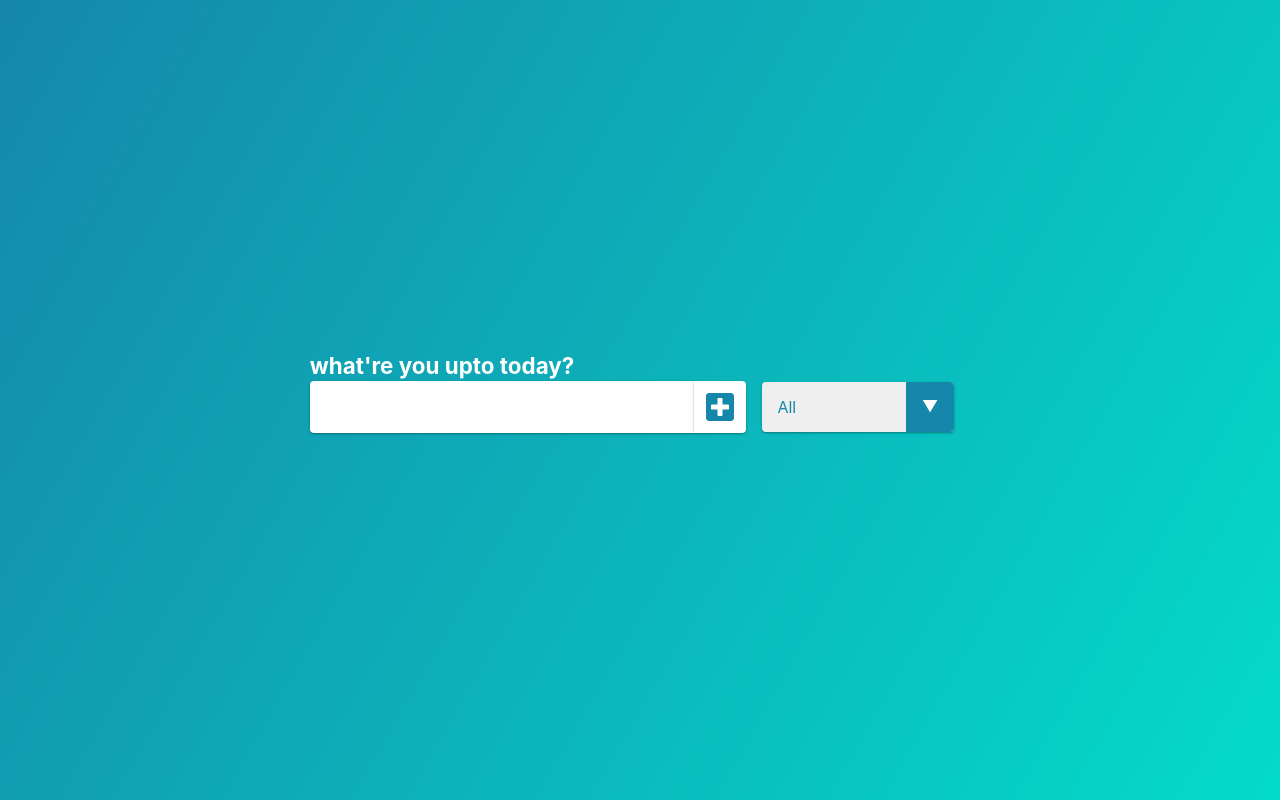
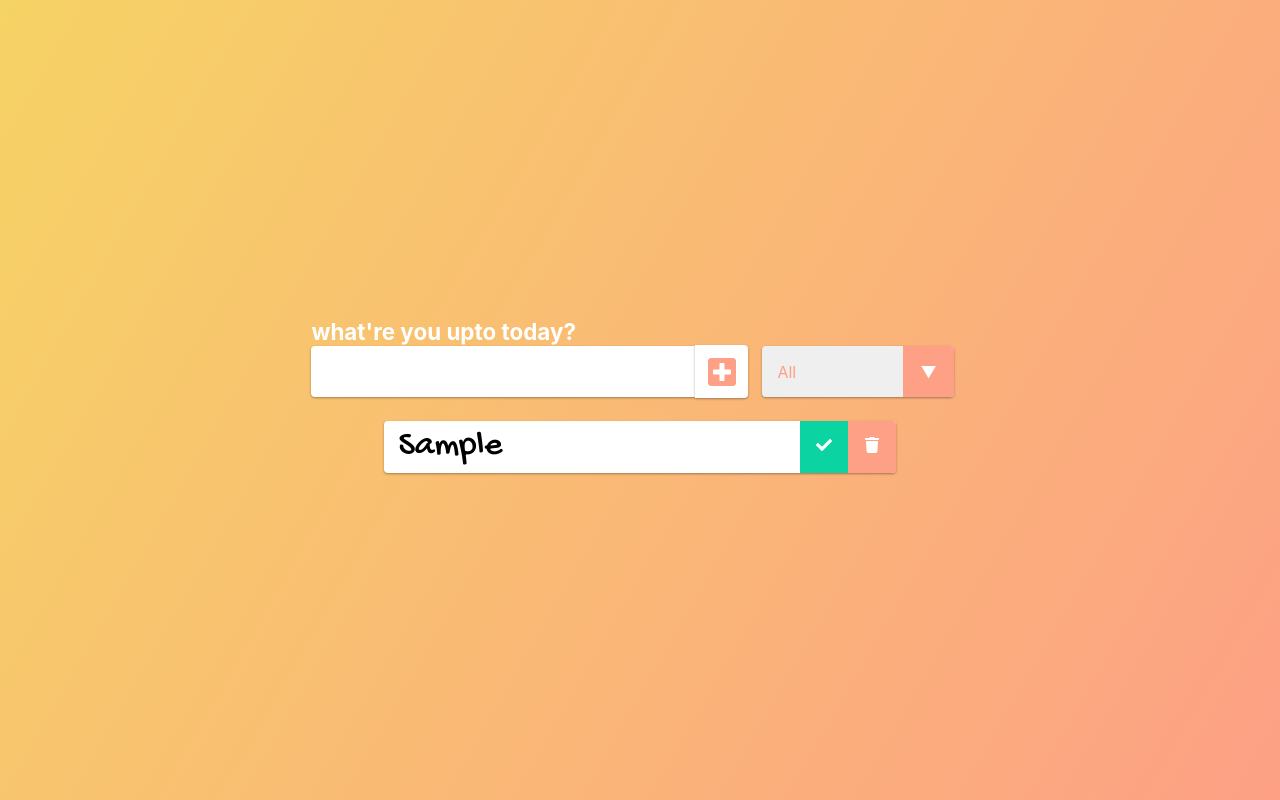
Before and after one commit to jaisharx/react-todo-app, a React (Create React App) app: page / in a window 1280 px wide. Both pictures are taken after typing "Sample" into the empty fields and a click on the button 720 px from the left and 407 px from the top of the page. Built offline with nearby package versions, Linux system fonts and the light colour scheme.

Commit message:
working on todoItems

```diff
--- a/src/components/App/App.js
+++ b/src/components/App/App.js
@@ -19,7 +19,7 @@ function App() {
                 inputText={inputText}
                 setInputText={setInputText}
             />
-            <TodoList />
+            <TodoList setTodos={setTodos} todos={todos}/>
         </div>
     );
 }
--- a/src/components/App/App.scss
+++ b/src/components/App/App.scss
@@ -39,7 +39,7 @@ form {
         transition: all 0.3s cubic-bezier(.25,.8,.25,1);
 
         transition: all 0.3s ease;
-        color: var(--primary-color-1);
+        color: var(--primary-color-2);
         background: #f7fffe;
         cursor: pointer;
         border-radius: 0;
@@ -48,7 +48,7 @@ form {
 
         &:hover {
             transform: scale(1.1);
-            background: var(--primary-color-1);
+            background: var(--primary-color-2);
             color: white;
         }
 
@@ -84,17 +84,25 @@ form {
 }
 
 .todo {
-    margin: 0.5rem;
-    background: white;
-    font-size: 1.5rem;
+    margin: 0.6rem;
+    padding-left: .4rem;
+    font-size: 2.2rem;
+    background: #fff;
     color: black;
+    width: 40vw;
     display: flex;
-    justify-content: space-between;
+    justify-content: center;
     align-items: center;
     transition: all 1s ease;
+
+
+    border-radius: 4px;
+    box-shadow: 0 1px 3px rgba(0,0,0,0.12), 0 1px 2px rgba(0,0,0,0.24);
 }
 .todo li {
     flex: 1;
+    font-family: 'Gochi Hand', cursive;
+    text-transform: capitalize;
 }
 
 .trash-btn,
@@ -102,12 +110,31 @@ form {
     background: var(--primary-color-2);
     color: white;
     border: none;
+    border-radius: 0;
     padding: 1rem;
     cursor: pointer;
     font-size: 1rem;
+    transition: all 0.3s cubic-bezier(.25,.8,.25,1);
+
+    &:hover {
+        transform: scale(1.1);
+        box-shadow: 0 14px 28px rgba(0,0,0,0.25), 0 10px 10px rgba(0,0,0,0.22);
+    }
+
+    &:active {
+        transform: scale(1);
+    }
+
+    &:focus {
+        outline: 0;
+    }
 }
 .complete-btn {
     background: rgb(11, 212, 162);
+}
+.trash-btn {
+    border-top-right-radius: 4px;
+    border-bottom-right-radius: 4px;
 }
 .todo-item {
     padding: 0rem 0.5rem;
@@ -142,7 +169,7 @@ select {
 
 /* Custom Select */
 .select {
-    margin: 1rem;
+    margin: .9rem;
     position: relative;
     overflow: hidden;
 
@@ -150,7 +177,7 @@ select {
     box-shadow: var(--box-shadow);
 }
 select {
-    color: var(--primary-color-1);
+    color: var(--primary-color-2);
     font: inherit;
     cursor: pointer;
     width: 12rem;
@@ -161,8 +188,8 @@ select {
     position: absolute;
     top: -2px;
     right: 0;
-    padding: 1rem;
-    background: var(--primary-color-1);
+    padding: 1.1rem;
+    background: var(--primary-color-2);
     cursor: pointer;
     pointer-events: none;
 }
--- a/src/components/Form.js
+++ b/src/components/Form.js
@@ -8,6 +8,8 @@ const Form = (props) => {
 
     const submitTodoHandler = (e) => {
         e.preventDefault();
+
+        if(props.inputText === "") return;
 
         const todo = {
             inputText: props.inputText,
--- /dev/null
+++ b/src/components/Todo.js
@@ -0,0 +1,36 @@
+import React from 'react';
+import { FaCheck, FaTrash } from 'react-icons/fa';
+
+const Todo = (props) => {
+    const deleteHandler = () => {
+        props.setTodos(props.todos.filter((el) => el.id !== props.todo.id));
+    };
+
+    const completeHandler = () => {
+        props.setTodos(
+            props.todos.map((item) => {
+                if (item.id === props.todo.id) {
+                    return {
+                        ...item,
+                        completed: !item.completed,
+                    };
+                }
+                return item;
+            })
+        );
+    };
+
+    return (
+        <div className="todo">
+            <li className="todo-item">{props.text}</li>
+            <button className="complete-btn" onClick={completeHandler}>
+                <FaCheck />
+            </button>
+            <button className="trash-btn" onClick={deleteHandler}>
+                <FaTrash />
+            </button>
+        </div>
+    );
+};
+
+export default Todo;
--- a/src/components/TodoList.js
+++ b/src/components/TodoList.js
@@ -1,9 +1,20 @@
 import React from 'react';
+import Todo from './Todo';
 
-const TodoList = () => {
+const TodoList = (props) => {
     return (
         <div className="todo-container">
-            <ul className="todo-list"></ul>
+            <ul className="todo-list">
+                {props.todos.map((todo) => (
+                    <Todo
+                        text={todo.inputText}
+                        key={todo.id}
+                        setTodos={props.setTodos}
+                        todos={props.todos}
+                        todo={todo}
+                    />
+                ))}
+            </ul>
         </div>
     );
 };
--- a/src/index.scss
+++ b/src/index.scss
@@ -1,3 +1,5 @@
+@import url('https://fonts.googleapis.com/css2?family=Gochi+Hand&display=swap');
+
 * {
     margin: 0;
     padding: 0;
@@ -5,8 +7,8 @@
 }
 
 :root {
-    --primary-color-1: #1587aa;
-    --primary-color-2: #04dbc9;
+    --primary-color-1: #f6d365;
+    --primary-color-2: #fda085;
     --box-shadow: 0 1px 3px rgba(0,0,0,0.12), 0 1px 2px rgba(0,0,0,0.24);
 }
 
```
